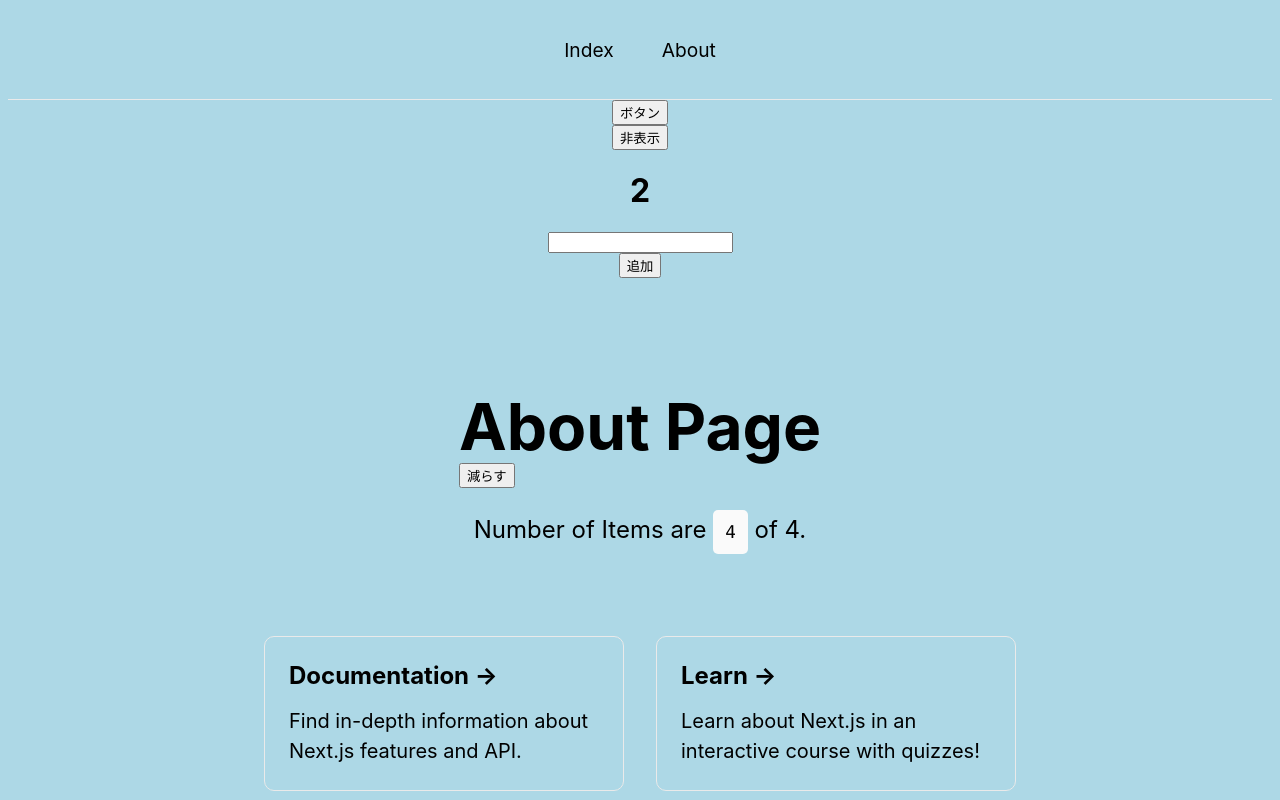
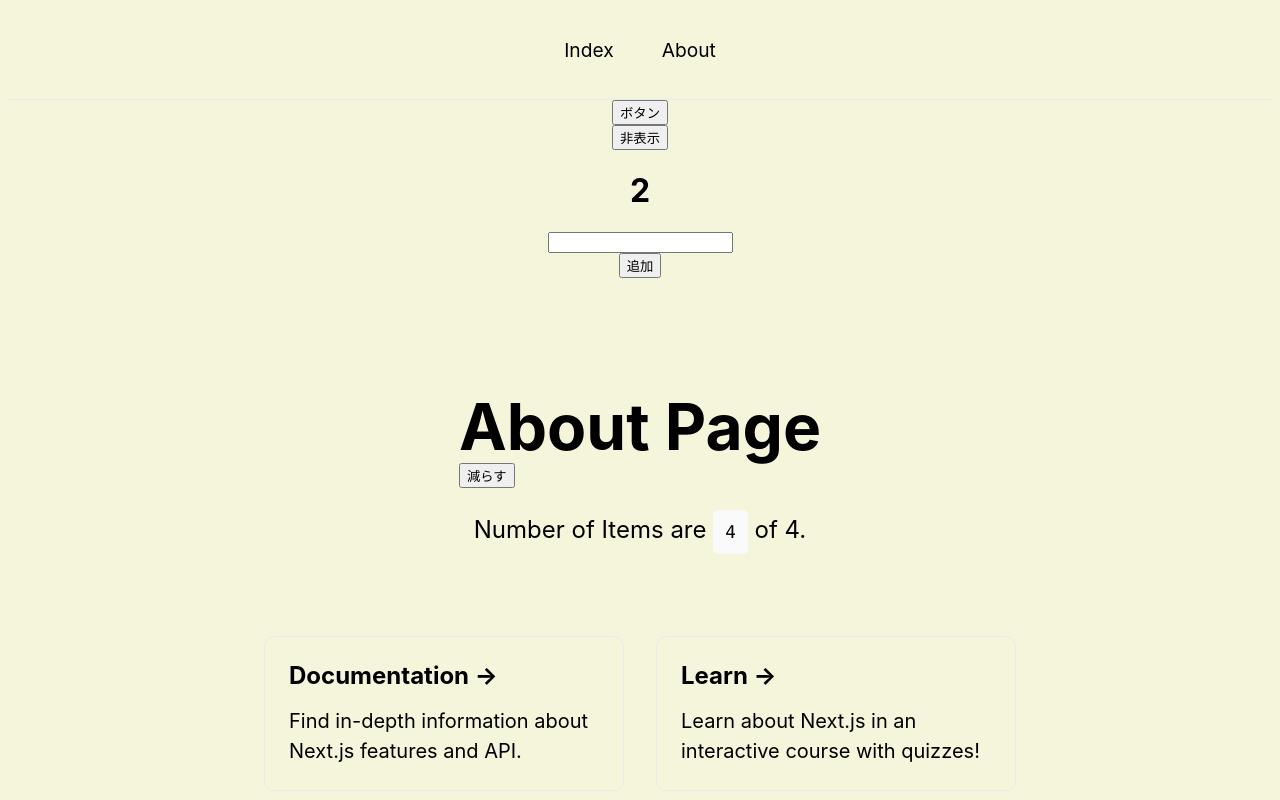
Before and after one commit to rei1091/study-react, a Next.js app: page /about in a window 1280 px wide. Shown: the top 800 px of the page. Built offline with nearby package versions, Linux system fonts and the light colour scheme.

Commit message:
✨ useRouterを学んだ

```diff
--- /dev/null
+++ b/src/hooks/useBgColor.jsx
@@ -0,0 +1,28 @@
+import { useRouter } from 'next/router';
+import { useEffect, useMemo } from 'react';
+
+export const useBgColor = () => {
+	const router = useRouter();
+
+	const bgColor = useMemo( () =>{
+		switch (	router.pathname ) {
+			case "/":{
+				return "lightblue";
+			}
+			case "/about":{
+				return "beige";
+			}
+			default:{
+				return "";
+			}
+		}
+		// return 		router.pathname == "/" ?"lightblue" : "lightgreen";
+	}, [router.pathname])
+
+	useEffect(()=> {
+    document.body.style.backgroundColor = bgColor
+		return()=>{
+			document.body.style.backgroundColor ="";
+		}
+	},[bgColor]);
+}
--- a/src/hooks/useBgLightBlue.jsx
+++ /dev/null
@@ -1,10 +0,0 @@
-import { useEffect } from 'react';
-
-export const useBgLightBlue = () => {
-	useEffect(()=> {
-    document.body.style.backgroundColor ="lightblue";
-		return()=>{
-			document.body.style.backgroundColor ="";
-		}
-	},[]);
-}
--- a/src/pages/_app.jsx
+++ b/src/pages/_app.jsx
@@ -2,12 +2,12 @@
 import Head from 'next/head';
 import { useCounter } from '../hooks/useCounter';
 import { useInputArray } from '../hooks/useInputArray';
-import { useBgLightBlue } from '../hooks/useBgLightBlue';
+import { useBgColor } from '../hooks/useBgColor';
 
 function MyApp({ Component, pageProps }) {
 	const counter = useCounter();
 	const inputArray = useInputArray();
-  useBgLightBlue ();
+  useBgColor ();
   return (
 	  <>
 		  <Head>
```
